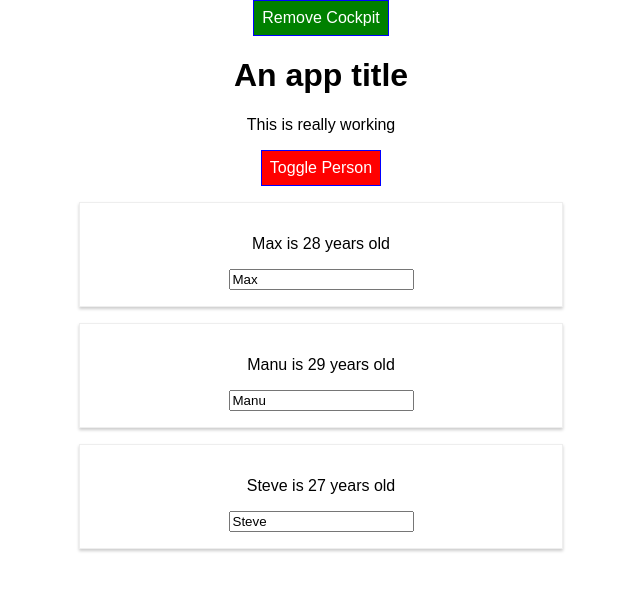
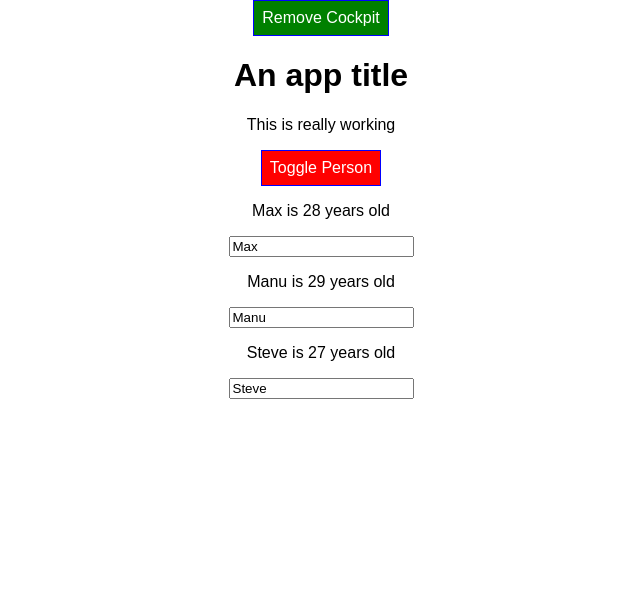
Before and after one commit to gattlin1/Learning-React, a React app in the folder basics/: page / in a window 1280 px wide. Both pictures are taken after a click on the button "Toggle Person". Shown: the top 590 px of the page, without its empty margins (319-959 px from the left). Built offline with nearby package versions, Linux system fonts and the light colour scheme.

Commit message:
Using React.Fragment instead of our own higher order component.

```diff
--- a/basics/src/components/Persons/Person/Person.js
+++ b/basics/src/components/Persons/Person/Person.js
@@ -1,10 +1,11 @@
 import React, { Component } from 'react';
 import classes from './Person.css';
+import Aux from '../../../hoc/Aux';
 
 class Person extends Component {
   render() {
     return (
-      <div className={classes.Person}>
+      <React.Fragment>
         <p onClick={this.props.click}>
           {this.props.name} is {this.props.age} years old
         </p>
@@ -14,7 +15,7 @@ class Person extends Component {
           onChange={this.props.changed}
           value={this.props.name}
         />
-      </div>
+      </React.Fragment>
     );
   }
 }
--- /dev/null
+++ b/basics/src/hoc/Aux.js
@@ -0,0 +1,7 @@
+import React from 'react';
+
+const Aux = (props) => {
+  return props.children;
+};
+
+export default Aux;
```
